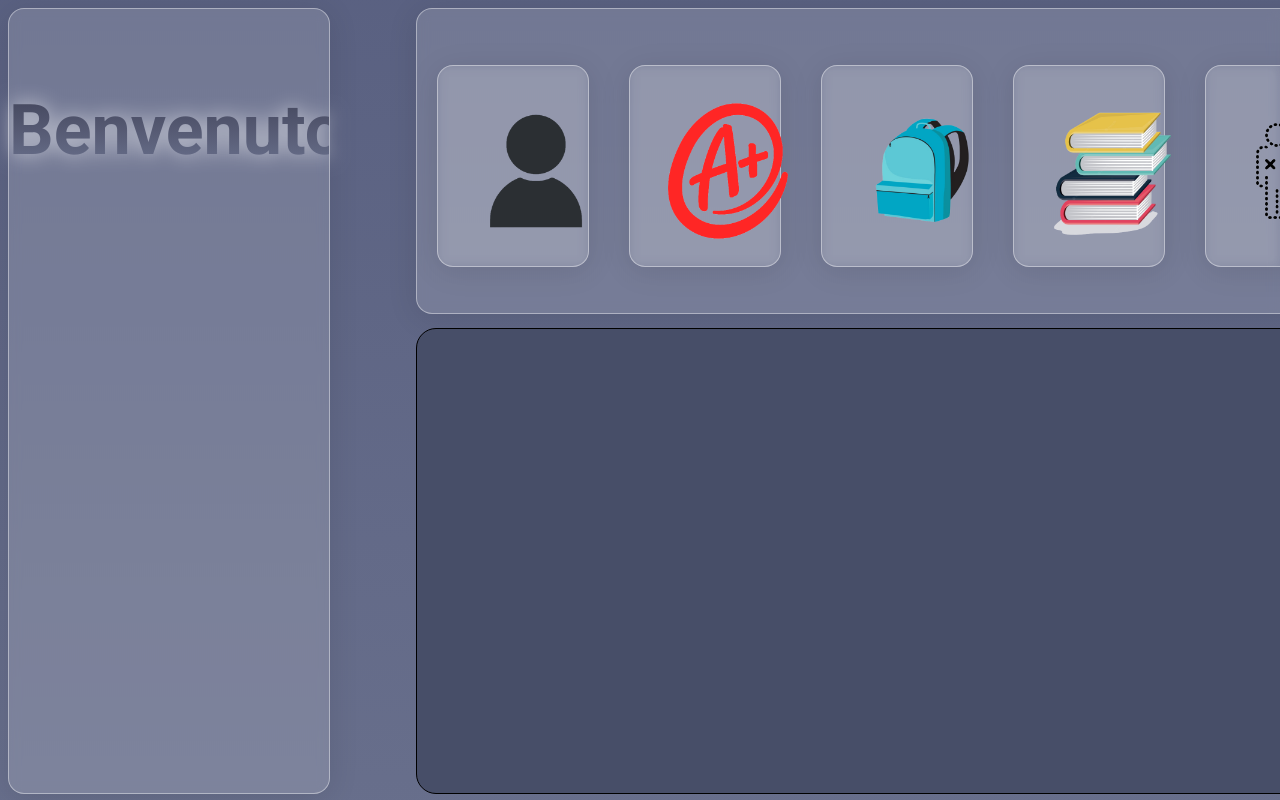
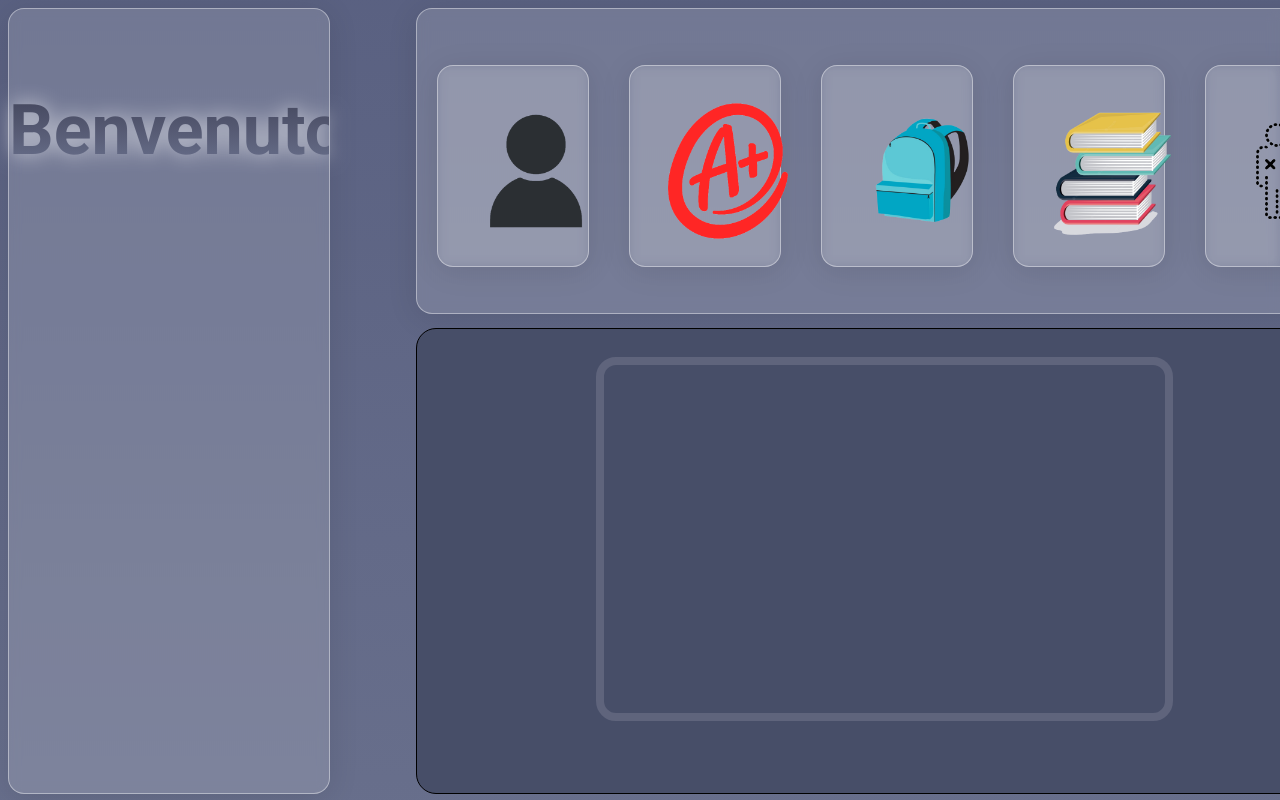
Before and after one commit to LorisRosano/registroElettronico-lorisRosano, a PHP site: page /paginaStudente.html in a window 1280 px wide. Run offline with PHP 8.4, Linux system fonts and the light colour scheme.

Commit message:
aggiunta Tabella visualizzazione

```diff
--- a/index.js
+++ b/index.js
@@ -1,9 +1,7 @@
-var nomeUtente;
+
 
 window.onload = () => {
-
-
-
+    var nomeUtente;
     $(".divsSelezione").on("click", function(){
         let divSelezionato = $("#divSelezionato");
         divSelezionato.animate({ width: "98.7vw", left: "1vh", top: "120vw"}, 1000);
@@ -16,9 +14,9 @@ window.onload = () => {
     $(".btnLogin").on("mouseover", () => {sus(this)});
     $(".btnLogin").on("mouseout", () => {sus(this)});
     $("#login-btn").on("click", () => {
-        let username = $("#username").val();
-        let password = $("#password").val();
-        if(username === "" || password === ""){
+        let user = $("#username").val();
+        let pass = $("#password").val();
+        while(user === "" || pass === ""){
             swal({
                 title: "Attenzione!",
                 text: "Compilare tutti i campi!",
@@ -29,13 +27,18 @@ window.onload = () => {
                 closeOnEsc: false,
                 className: "swal-bg-red"
             });
-            return;
         }
-        inviaRichiesta("GET", "login.php", {"user": username, "pass": CryptoJS.MD5(password)}
+        pass = CryptoJS.MD5(pass);
+        inviaRichiesta("GET", "login.php", {user, pass}
         ).then((response) => {
             response = response.data;
-            nomeUtente = response.nome + response.cognome;
-            alert(nomeUtente)
+            let nome = response[0].nome;
+            nome = nome[0].toUpperCase() + nome.substring(1);
+            let cognome = response[0].cognome;
+            cognome = cognome[0].toUpperCase() + cognome.substring(1);
+            //console.log(nome + " " + cognome);
+            nomeUtente = nome + " " + cognome;
+            //console.log(nomeUtente);
             if(response.length == 0){
                 swal({
                     title: "Attenzione!",
@@ -61,16 +64,33 @@ window.onload = () => {
                     className: "swal-bg-red"
                 });
                 setTimeout(() => {
+                    console.log(nomeUtente);
+                    Session["UserName"] = nomeUtente;
                     window.location = "paginaStudente.html";
+                    $("#h2Benvenuto").text(nomeUtente);
+
                 }, 1000);
-
-
             }
         })
-        .catch(errore);
+        .catch(console.log(errore))
     });
 
+    $(".divsSelezione").on("click", function(){
+        $("#iconClose").animate({opacity: "100%"}, 1000);
+    })
+    $("#iconClose").on("click", function(){
+        let divSelezionato = $("#divSelezionato");
+        divSelezionato.animate({ width: "73vw", left: "52vh", top: "0vw"}, 1000);
+        $("#divDestra").animate({left: "50vw"}, 1000);
+        $("#divSinistra").animate({height: "98vh"}, 1000);
+        $("#iconClose").animate({opacity: "0%"}, 1000);
+    })
 
+    $("#divAnagrafico").on("click", function (){
+        $("#contentAnagrafico").animate({opacity: "100%"}, 1000);
+        //crea una richiesta che mi con
+
+    })
 };
 function apriPaginaLoginStudente(){
     window.location = "studente.html";
--- a/login.php
+++ b/login.php
@@ -1,6 +1,6 @@
 <?php
   require("server/MySQLi.php");
-  $connection = openConnection("registroElettronico");
+  $connection = openConnection("registroelettronico");
   if(isset($_GET["user"]) && isset($_GET["pass"])){
     $username = $_GET["user"];
     $password = $_GET["pass"];
@@ -9,9 +9,12 @@
     die("Parametri mancanti");
   }
 
+  $data = 0;
   $sql = "SELECT * FROM studenti WHERE user = '$username' AND pass = '$password'";
   $data = eseguiQuery($connection, $sql);
 
+
   http_response_code(200);
   echo json_encode($data);
+
 ?>
--- a/paginaStudente.html
+++ b/paginaStudente.html
@@ -39,7 +39,26 @@
 
     </div>
     <div id="divSelezionato">
+        <span class="material-symbols-outlined" id="iconClose">
+            close
+            </span>
+        <div id="divContent">
+            <div id="contentAnagrafico" class="contents">
 
+            </div>
+            <div id="contentVoti" class="contents">
+
+            </div>
+            <div id="contentArgomenti" class="contents">
+
+            </div>
+            <div id="contentMaterie" class="contents">
+
+            </div>
+            <div id="contentAssenze" class="contents">
+
+            </div>
+        </div>
     </div>
 </body>
 </html>
--- a/style.css
+++ b/style.css
@@ -496,6 +496,59 @@ h2{
     }
 }
 
+.material-symbols-outlined {
+  font-variation-settings:
+  'FILL' 0,
+  'wght' 400,
+  'GRAD' 0,
+  'opsz' 48
+}
+
+#divContent{
+    width: 60%;
+    height: 75%;
+    /* centra il div dentro divSelezionato */
+    margin: auto;
+    /* centra il testo dentro divContent */
+    display: flex;
+    justify-content: center;
+    align-items: center;
+    margin-top: 3%;
+    font-size: 50px;
+    color: white;
+    border: 8px solid #5f647c;
+    border-radius: 20px;
+}
+.contents{
+    position: absolute;
+    width: 60%;
+    height: 75%;
+    margin: auto;
+    display: flex;
+    justify-content: center;
+    align-items: center;
+    font-size: 50px;
+    color: white;
+    border-radius: 20px;
+    border: 8px solid #5f647c;
+    opacity: 0%;
+}
+ #iconClose{
+    /* allinea questa icona nell'angolo in alto a destra del divSelezionato */
+    position: absolute;
+    top: 0;
+    right: 0;
+    margin-top: 1%;
+    margin-right: 1%;
+    height: 5%;
+    aspect-ratio: 1/1;
+    cursor: pointer;
+    z-index: 1;
+    font-size: 40px;
+    opacity: 0%;
+ }
+
+
 
 
 @media screen and (width<=800px) {
```
